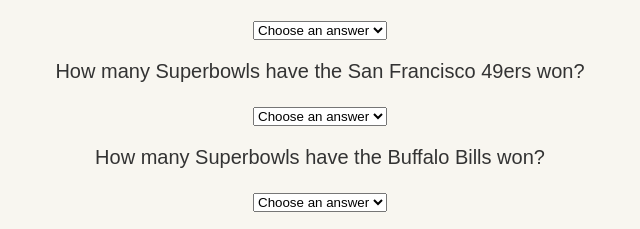
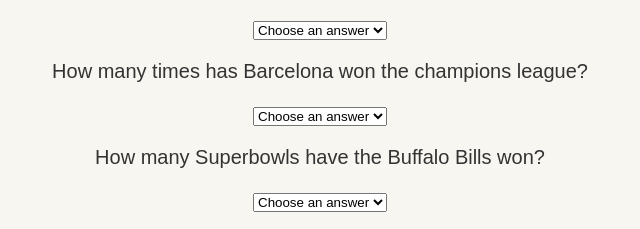
Before and after one commit to Kaspiney1/CreateTask, a plain HTML site: page index.html in a window 1280 px wide. Shown: the part 269-498 px from the top of the page, 320-960 px from the left. Drawn offline with Linux system fonts and the light colour scheme.

Commit message:
bngfd mgf

```diff
--- a/index.html
+++ b/index.html
@@ -29,7 +29,7 @@
         <option name = "question3" value = "13">13</option>
       </select>
 
-      <p>How many Superbowls have the San Francisco 49ers won?</p>
+      <p>How many times has Barcelona won the champions league?</p>
       <select id='q4'>
         <option name = "question4" value = "Choose an answer">Choose an answer</option>
         <option name = "question4" value = "4">4</option>
```
